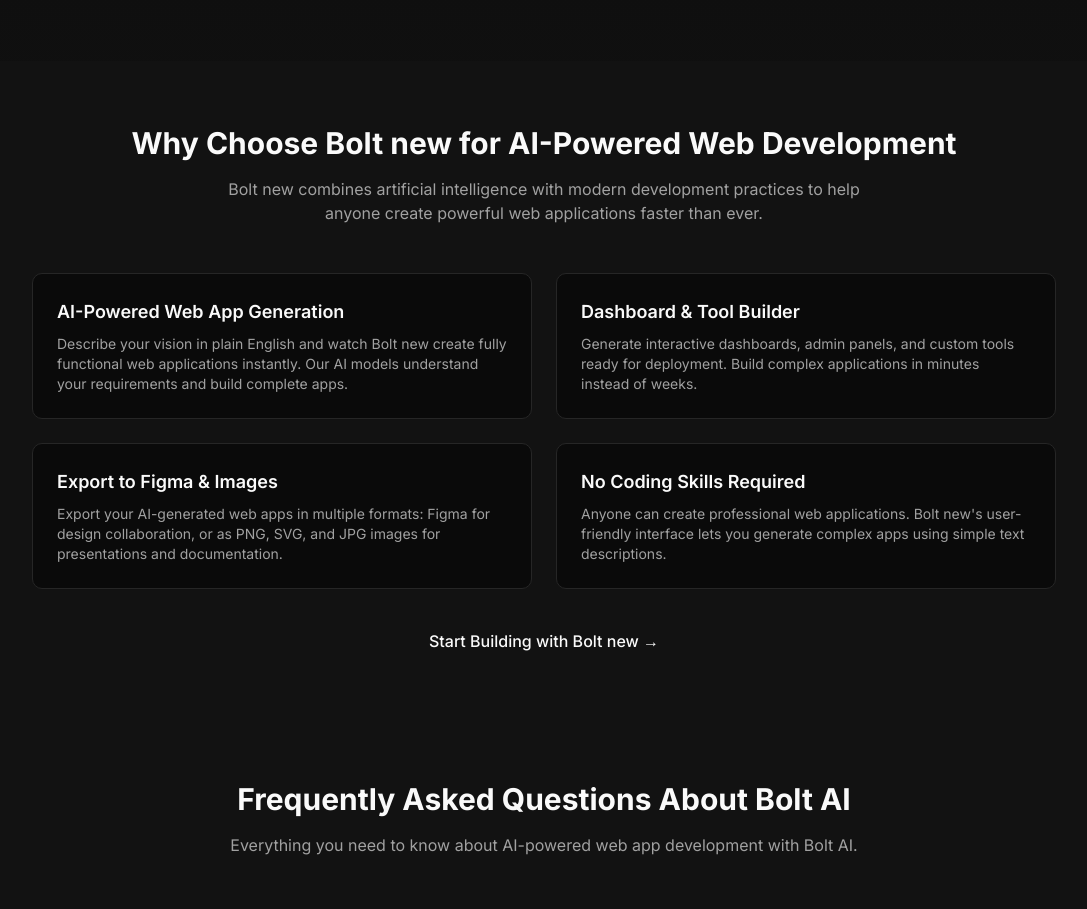
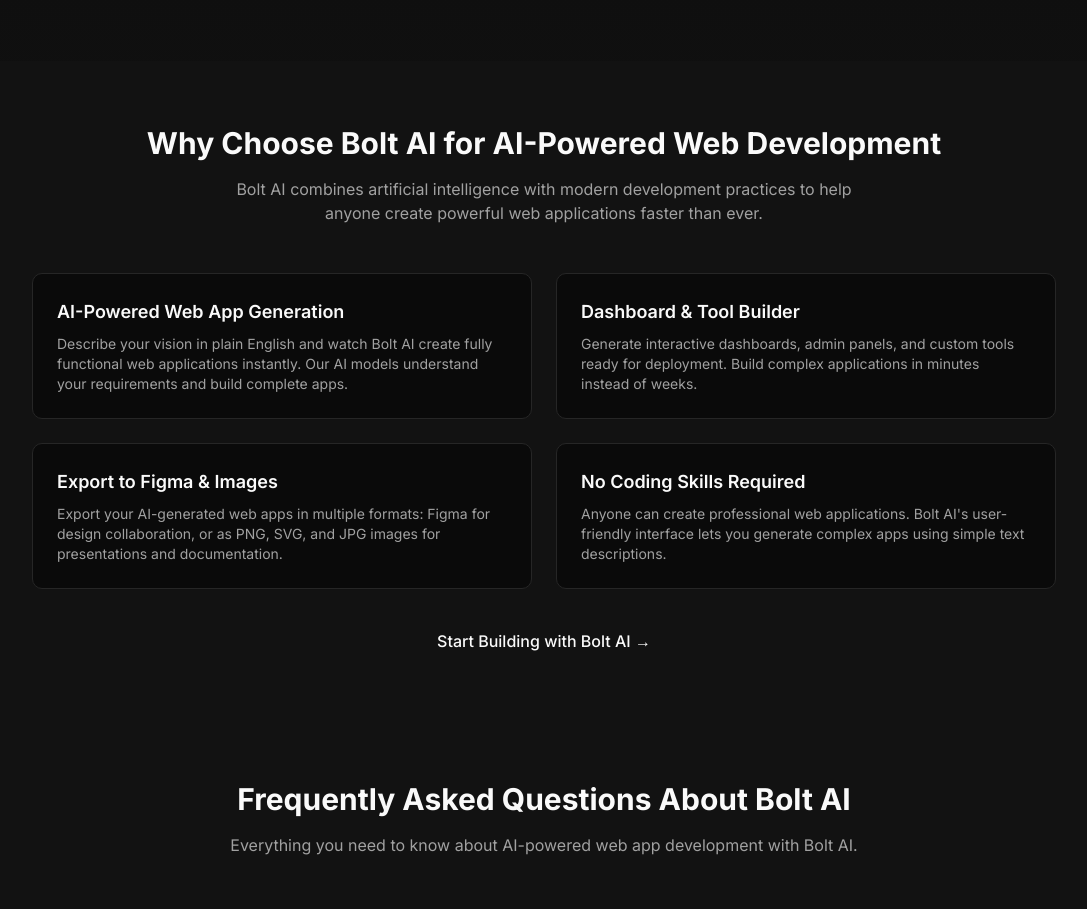
Before and after one commit to sumitbasak100/bolt-ai-landing-page, a Next.js app in the folder bolt-ai-landing-page-cleaned/: page / in a window 1280 px wide. Shown: the part 800-1709 px from the top of the page, without its empty margins (96-1183 px from the left). Built offline with nearby package versions, Linux system fonts and the light colour scheme.

Commit message:
Update references from 'Bolt new' to 'Bolt AI'

```diff
--- a/bolt-ai-landing-page-cleaned/components/features.tsx
+++ b/bolt-ai-landing-page-cleaned/components/features.tsx
@@ -3,7 +3,7 @@ export function Features() {
     {
       title: "AI-Powered Web App Generation",
       description:
-        "Describe your vision in plain English and watch Bolt new create fully functional web applications instantly. Our AI models understand your requirements and build complete apps.",
+        "Describe your vision in plain English and watch Bolt AI create fully functional web applications instantly. Our AI models understand your requirements and build complete apps.",
     },
     {
       title: "Dashboard & Tool Builder",
@@ -18,7 +18,7 @@ export function Features() {
     {
       title: "No Coding Skills Required",
       description:
-        "Anyone can create professional web applications. Bolt new's user-friendly interface lets you generate complex apps using simple text descriptions.",
+        "Anyone can create professional web applications. Bolt AI's user-friendly interface lets you generate complex apps using simple text descriptions.",
     },
   ]
 
@@ -26,10 +26,10 @@ export function Features() {
     <section id="features" className="py-16 px-4 bg-muted/30">
       <div className="max-w-5xl mx-auto">
         <h2 className="text-3xl font-bold text-center text-foreground mb-4">
-          Why Choose Bolt new for AI-Powered Web Development
+          Why Choose Bolt AI for AI-Powered Web Development
         </h2>
         <p className="text-center text-muted-foreground mb-12 max-w-2xl mx-auto">
-          Bolt new combines artificial intelligence with modern development practices to help anyone
+          Bolt AI combines artificial intelligence with modern development practices to help anyone
           create powerful web applications faster than ever.
         </p>
         <div className="grid md:grid-cols-2 gap-6">
@@ -47,7 +47,7 @@ export function Features() {
             rel="noopener noreferrer"
             className="text-primary font-medium hover:underline"
           >
-            Start Building with Bolt new →
+            Start Building with Bolt AI →
           </a>
         </div>
       </div>
```
